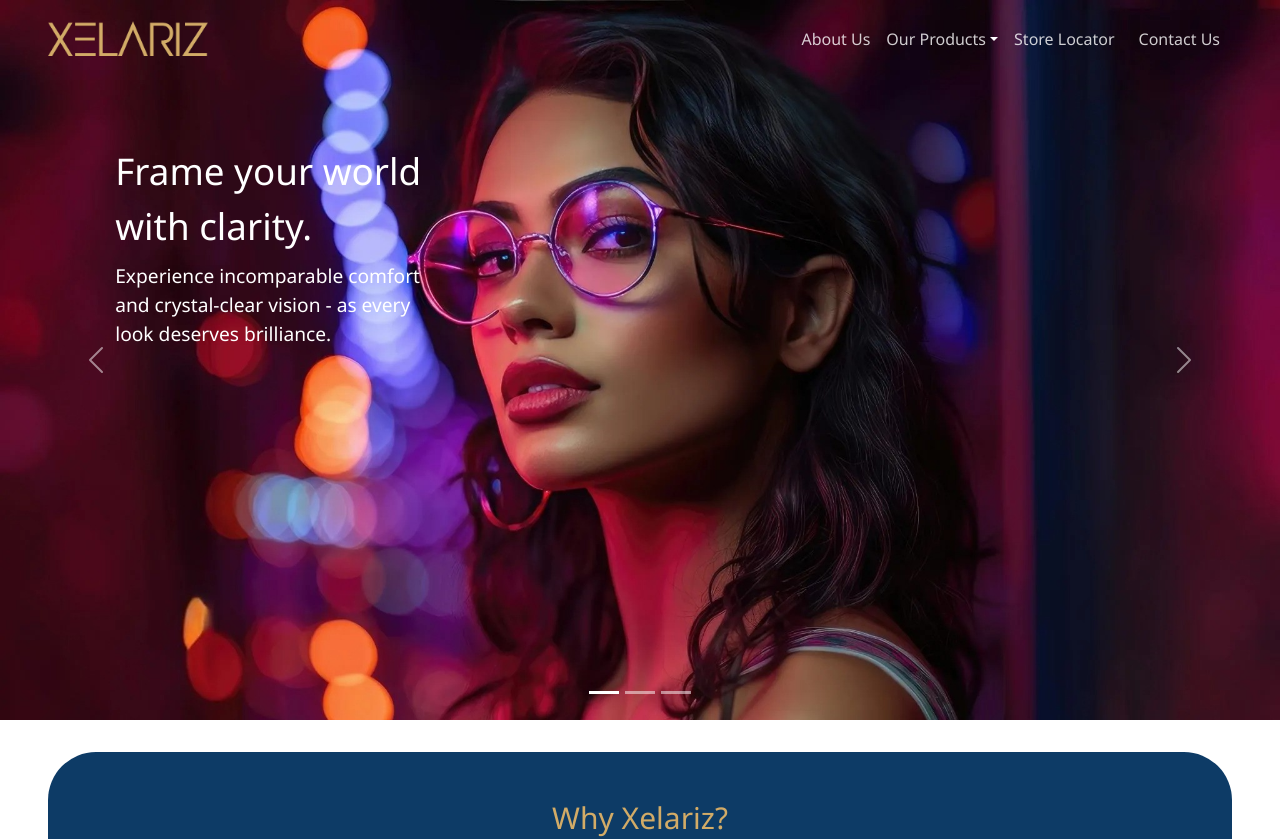
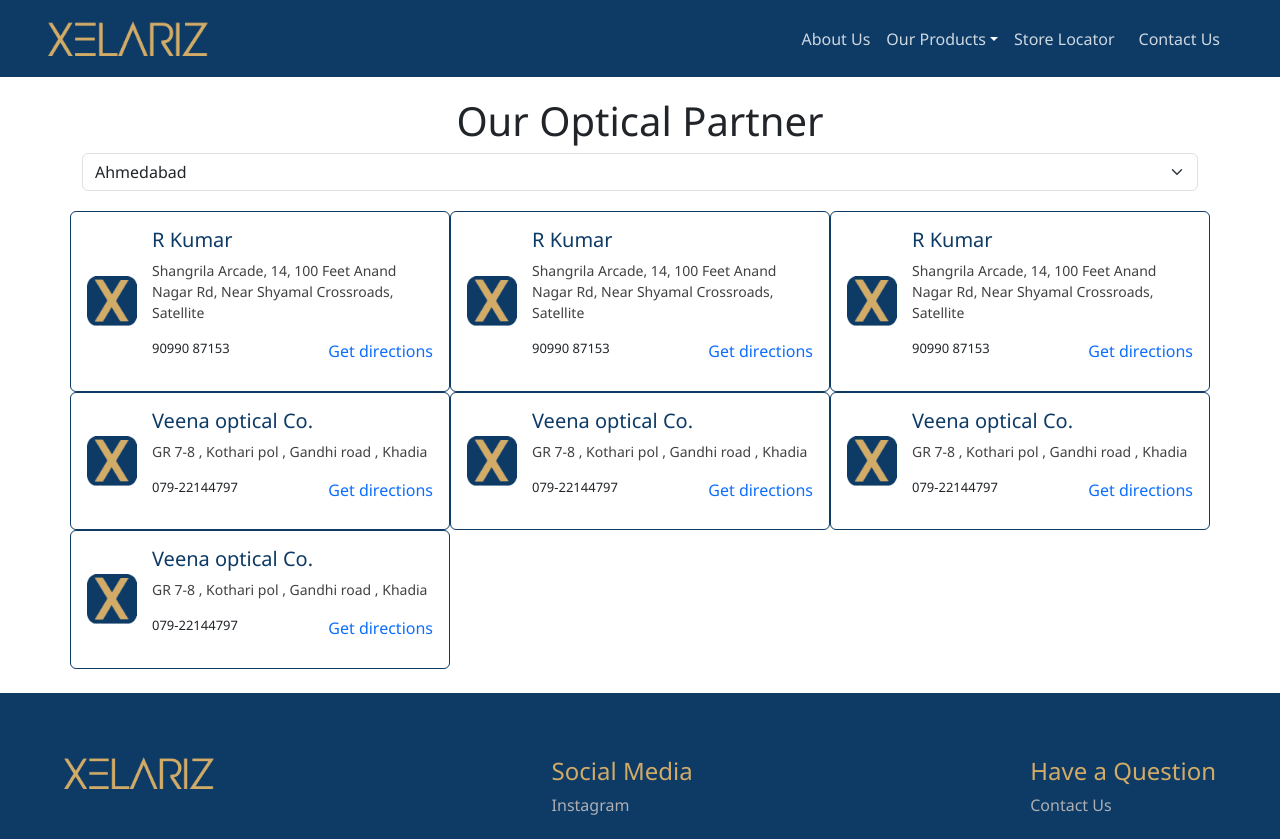
Before and after one commit to shahanuj349s/projectlens, a React (Create React App) app: page /store-locator in a window 1280 px wide. Before the commit this address led to /. Shown: the top 839 px of the page. Built offline with nearby package versions, Linux system fonts and the light colour scheme.

Commit message:
integrated maps

```diff
--- a/src/App.js
+++ b/src/App.js
@@ -12,7 +12,7 @@
 import Product2 from "./pages/Product2";
 import Product3 from "./pages/Product3";
 import ContactUs from "./pages/ContactUs";
-import Maps from "./pages/Maps";
+import Location from "./pages/Location";
 import SearchLocation from "./components/Maps/SearchLocation";
 
 export default function App() {
@@ -26,8 +26,7 @@
           <Route path="/BLU-Armour" element={<Product2 />}></Route>
           <Route path="/tailorcraft" element={<Product3 />}></Route>
           <Route path="/contact-us" element={<ContactUs />}></Route>
-          <Route path="/map" element={<Maps />}></Route>
-          <Route path="/search" element={<SearchLocation />}></Route>
+          <Route path="/store-locator" element={<Location />}></Route>
           <Route path="*" element={<Navigate to="/" />} />
         </Routes>
         <Footer />
--- a/src/components/Maps/SearchLocation.css
+++ b/src/components/Maps/SearchLocation.css
@@ -9,7 +9,8 @@
 .card {
   height: 100%;
   display: flex;
-  align-items: center;
+  border: 1px solid #0d3b66;
+  /* text-align: left; */
 }
 
 .card-body {
@@ -26,6 +27,19 @@
   text-align: left;
 }
 
+.card-title {
+  color: #0d3b66;
+}
+
+.card-text {
+  font-size: 14px;
+  color: #414141;
+}
+
+.card-numb{
+  font-size: 13px;
+}
+
 .card-div {
   display: flex;
   justify-content: space-between;
--- a/src/components/Maps/SearchLocation.js
+++ b/src/components/Maps/SearchLocation.js
@@ -1,25 +1,55 @@
-import React, { useState } from "react";
+import React, { useEffect, useState } from "react";
 import "./SearchLocation.css";
-import logo from "../../Assets/Logoimage1.png";
+import logo from "../../Assets/logo.png";
 import { Link } from "react-router-dom";
 
 const locations = {
   Ahmedabad: [
     {
-      lat: 23.0225,
-      lng: 72.5714,
       shop_name: "Veena optical Co.",
       shop_addr: "GR 7-8 , Kothari pol , Gandhi road , Khadia",
       shop_number: "079-22144797",
-      logo: "../../Assets/VeenaOpticalLogo.png",
+      link: "Veena+Optical+Co",
     },
     {
-      lat: 23.03,
-      lng: 72.58,
-      shop_name: "Crown Optical Co.",
+      shop_name: "R Kumar",
+      shop_addr:
+        "Shangrila Arcade, 14, 100 Feet Anand Nagar Rd, Near Shyamal Crossroads, Satellite",
+      shop_number: "90990 87153",
+      link: "R+Kumar+Opticians-+Optical+Store+in+Satellite",
+    },
+    {
+      shop_name: "R Kumar",
+      shop_addr:
+        "Shangrila Arcade, 14, 100 Feet Anand Nagar Rd, Near Shyamal Crossroads, Satellite",
+      shop_number: "90990 87153",
+      link: "R+Kumar+Opticians-+Optical+Store+in+Satellite",
+    },
+    {
+      shop_name: "R Kumar",
+      shop_addr:
+        "Shangrila Arcade, 14, 100 Feet Anand Nagar Rd, Near Shyamal Crossroads, Satellite",
+      shop_number: "90990 87153",
+      link: "R+Kumar+Opticians-+Optical+Store+in+Satellite",
+    },
+    {
+      shop_name: "Veena optical Co.",
       shop_addr: "GR 7-8 , Kothari pol , Gandhi road , Khadia",
       shop_number: "079-22144797",
-      logo: "../../Assets/VeenaOpticalLogo.png",
+      link: "Veena+Optical+Co",
+    },
+    {
+      shop_name: "Veena optical Co.",
+      shop_addr: "GR 7-8 , Kothari pol , Gandhi road , Khadia",
+      shop_number: "079-22144797",
+      logo: "../../Assets/logo.png",
+      link: "Veena+Optical+Co",
+    },
+    {
+      shop_name: "Veena optical Co.",
+      shop_addr: "GR 7-8 , Kothari pol , Gandhi road , Khadia",
+      shop_number: "079-22144797",
+      link: "Veena+Optical+Co",
     },
     // Add more locations for Ahmedabad
   ],
@@ -30,7 +60,7 @@
       shop_name: "Shop 3",
       shop_addr: "Address 3",
       shop_number: "1122334455",
-      logo: "../../Assets/VeenaOpticalLogo.png",
+      link: "Veena+Optical+Co",
     },
     {
       lat: 23.229,
@@ -38,7 +68,7 @@
       shop_name: "Shop 4",
       shop_addr: "Address 4",
       shop_number: "5566778899",
-      logo: "../../Assets/VeenaOpticalLogo.png",
+      link: "R+Kumar+Opticians-+Optical+Store+in+Satellite",
     },
     // Add more locations for Gandhinagar
   ],
@@ -51,9 +81,13 @@
     setSelectedLocation(event.target.value);
   };
 
+  useEffect(() => {
+    window.scrollTo(0, 0);
+  }, []);
+
   return (
     <div className="container">
-      <h1>Find Optical store near me</h1>
+      <h1>Our Optical Partner</h1>
       <div className="select-container">
         <select
           className="form-select"
@@ -65,28 +99,27 @@
         </select>
       </div>
 
-      <div className="row">
+      <div className="row mb-4">
         {locations[selectedLocation]
           .slice() // Create a copy of the array to avoid mutating the original
           .sort((a, b) => a.shop_name.localeCompare(b.shop_name))
           .map((shop, index) => (
-            <div key={index} className="d-flex col-md-6 col-lg-4 gap-2 mb-4">
-              <div className="card">
+            <div key={index} className="col-12 col-md-6 col-lg-4 gap-3">
+              <div className="card w-100">
                 <div className="card-body">
                   <div>
-                    <img src={shop.logo} alt="logo" />
+                    <img src={logo} alt="logo" />
                   </div>
-                  <div className="card-container">
+                  <div className="card-container w-100">
                     <h5 className="card-title">{shop.shop_name}</h5>
                     <p className="card-text">{shop.shop_addr}</p>
                     <div className="card-div">
-                      <p className="card-text">{shop.shop_number}</p>
+                      <p className="card-numb">{shop.shop_number}</p>
 
                       <Link
-                        to={
-                          "https://www.google.com/maps/search/?api=1&query=R+Kumar+Opticians-+Optical+Store+in+Satellite"
-                        }
+                        to={`https://www.google.com/maps/search/?api=1&query=${shop.link}`}
                         target="_blank"
+                        className="text-primary"
                       >
                         Get directions
                       </Link>
--- a/src/components/Navbar/Navbar.js
+++ b/src/components/Navbar/Navbar.js
@@ -122,7 +122,7 @@
             <li className="nav-item py-2 px-lg-2">
               <Link
                 className="nav-link px-1 p-0 d-flex align-items-center"
-                to="/contact-us"
+                to="/store-locator"
               >
                 <span className="landing-navbar">Store Locator</span>
               </Link>
--- a/src/components/Navbar1/Navbar1.js
+++ b/src/components/Navbar1/Navbar1.js
@@ -104,7 +104,7 @@
               <li className="nav-item py-2 px-lg-2">
                 <Link
                   className="nav-link px-1 p-0 d-flex align-items-center"
-                  to="/contact-us"
+                  to="/store-locator"
                 >
                   <span className="landing-navbar">Store Locator</span>
                 </Link>
--- /dev/null
+++ b/src/pages/Location.js
@@ -0,0 +1,14 @@
+import React from 'react'
+import SearchLocation from "../components/Maps/SearchLocation"
+import Navbar1 from "../components/Navbar1/Navbar1";
+
+function Location() {
+  return (
+    <div>
+        <Navbar1 />
+        <SearchLocation />
+    </div>
+  )
+}
+
+export default Location
--- a/src/pages/Maps.js
+++ /dev/null
@@ -1,13 +0,0 @@
-import React from "react";
-import Map from "../components/Maps/Maps";
-import Navbar1 from "../components/Navbar1/Navbar1";
-function Maps() {
-  return (
-    <div>
-      <Navbar1 />
-      <Map />
-    </div>
-  );
-}
-
-export default Maps;
```
Also changed, not shown: src/Assets/logo.png (added).
